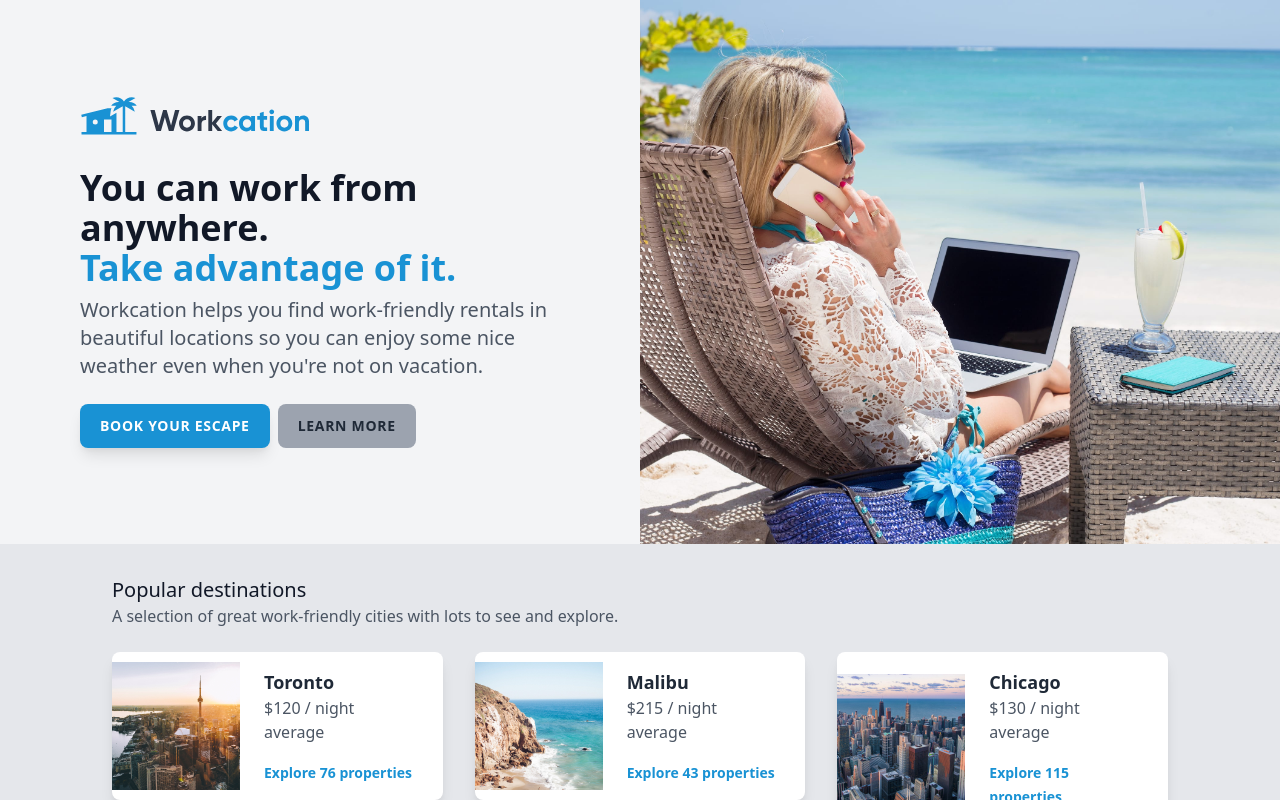
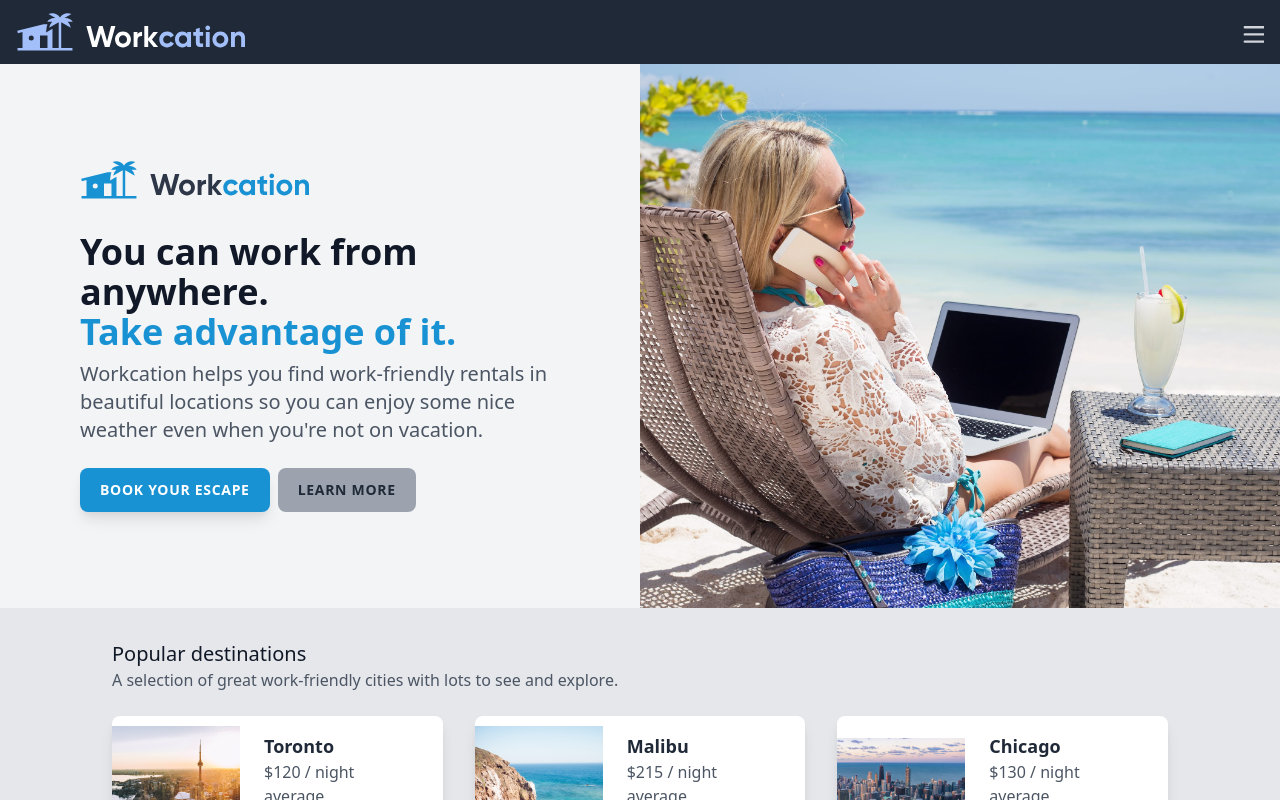
Before and after one commit to weilyuwang/tailwindcss-with-vue-workcation, a Vue app: page / in a window 1280 px wide. Shown: the top 800 px of the page. Built offline with nearby package versions, Linux system fonts and the light colour scheme.

Commit message:
:bug: build a navbar with flexbox

```diff
--- a/src/App.vue
+++ b/src/App.vue
@@ -1,5 +1,9 @@
 <template>
   <div id="app" class="antialiased">
+    <div>
+      <Navbar />
+    </div>
+
     <div class="bg-gray-100 flex">
       <!-- mx-auto will center the body for you-->
       <div
@@ -77,12 +81,14 @@
 <script>
 import DestinationCard from "./components/DestinationCard";
 import PropertyCard from "./components/PropertyCard";
+import Navbar from "./components/Navbar";
 
 export default {
   name: "App",
   components: {
     DestinationCard,
     PropertyCard,
+    Navbar,
   },
   data() {
     return {
--- /dev/null
+++ b/src/components/Navbar.vue
@@ -0,0 +1,28 @@
+<template>
+  <!-- items-* vertically, justify-* horizontally  -->
+  <header class="flex items-center justify-between bg-gray-800 px-4 py-3">
+    <div>
+      <img class="h-10" src="/img/logo-inverted.svg" alt="workcation" />
+    </div>
+
+    <div>
+      <!-- button elements are inline-block by default, which means they will be affected by the line height-->
+      <!-- So make it display:block so that we can manipulate its position easier -->
+      <button type="button" class="block text-gray-300 hover:text-white">
+        <svg class="h-6 w-6 fill-current" viewBox="0 0 20 20">
+          <path
+            fill-rule="evenodd"
+            d="M4 5h16a1 1 0 0 1 0 2H4a1 1 0 1 1 0-2zm0 6h16a1 1 0 0 1 0 2H4a1 1 0 0 1 0-2zm0 6h16a1 1 0 0 1 0 2H4a1 1 0 0 1 0-2z"
+          />
+        </svg>
+      </button>
+    </div>
+  </header>
+</template>
+
+<script>
+export default {};
+</script>
+
+<style>
+</style>
--- a/src/components/PropertyCard.vue
+++ b/src/components/PropertyCard.vue
@@ -1,10 +1,10 @@
 <template>
   <div>
-    <!-- Fixed aspect radio trick: pb-2/3 (padding-bottom: 67%) will create a 2:3 rectangle -->
+    <!-- Fixed aspect ratio trick: pb-2/3 (padding-bottom: 67%) will create a 2:3 rectangle -->
     <div class="relative pb-5/6">
       <!--absolute h-full w-full makes the image cover its parent (the 2:3 rectangle) -->
       <img
-        class="absolute h-full w-full object-cover rounded-lg shadow-md"
+        class="absolute h-full w-full object-cover rounded-lg shadow-lg"
         :src="property.imageUrl"
         :alt="property.imageAlt"
       />
```
Also changed, not shown: public/img/logo-inverted.svg (added).
